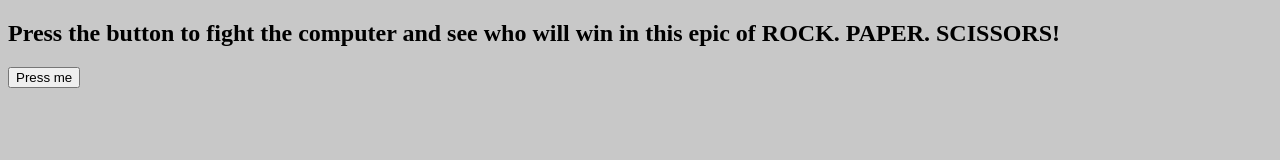
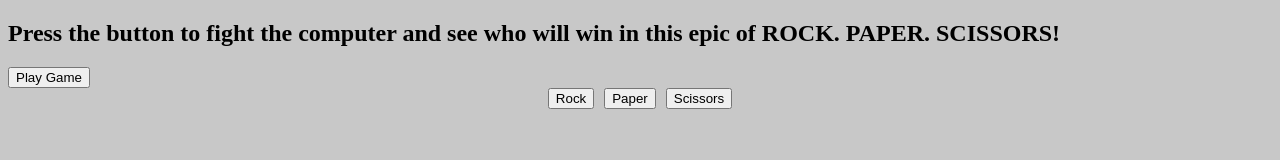
Before and after one commit to Konpy/JanKenPon, a plain HTML site: page index.html in a window 1280 px wide. Drawn offline with Linux system fonts and the light colour scheme.

Commit message:
finished the script logic. Will have to change the user input later

```diff
--- a/index.html
+++ b/index.html
@@ -9,7 +9,17 @@
     <link rel="stylesheet" href = "style.css">
 </head>
 <body>
-    <h2>Press the button to fight the computer and see who will win in this epic of ROCK. PAPER. SCISSORS!</h2>
-    <button onclick="game()">Press me</button>
+    <div>
+        <h2>Press the button to fight the computer and see who will win in this epic of ROCK. PAPER. SCISSORS!</h2>
+        <button onclick="game()">Play Game</button>
+    </div>
+
+    <div id = "Output"></div>
+    <!--Gotta change these so they look like big RPS photos and actually make them work for the script-->
+    <div class = weapons>
+        <button>Rock</button>
+        <button>Paper</button>
+        <button>Scissors</button>
+    </div>
 </body>
 </html>
--- a/script.js
+++ b/script.js
@@ -1,18 +1,71 @@
+/*pick between rock paper or scissors as a string*/
 function compChoice (){
     var choices = Array('rock','paper','scissors')
     const option = Math.floor(Math.random()*choices.length);
-    console.log(option)
     return choices[option];
 }
+/*For now this is fine. Itll need to be changed so it takes buttons as input instead*/
+function userChoice(){
+    let chosen = prompt("Select a target for battle");
+    let lowerUser = chosen.toLowerCase();
+    return lowerUser;
+}
+/*RPS game logic*/
 function game(){
-    let userChoice = prompt("Select a target for battle");
-    let lowerUser = userChoice.toLowerCase();
-    let comp = compChoice();
+    var userScore = 0;
+    var compScore = 0;
 
-    if (lowerUser == comp){
-        console.log("We have the same thing");
-    }
-    else{
-        console.log("Not same")
+    for(let i = 0; i < 10; i++)
+    {
+        let user = userChoice();
+        let comp = compChoice();
+        if (userScore === 5 || compScore === 5){break;}
+
+        if (user === 'rock'){
+            if (comp == 'scissors'){
+                document.getElementById("Output").innerHTML = "Won round";
+                console.log("Won round");
+                userScore += 1;
+            }
+            else if (comp == 'paper'){
+                console.log("Lost round");
+                document.getElementById("Output").innerHTML = "Lost round";
+                compScore += 1;
+            }
+            else{
+                console.log("It's a tie");
+            }
+        }
+        if (user === 'scissors'){
+            if (comp == 'paper'){
+                console.log("Won round");
+                document.getElementById("Output").innerHTML = "Won round";
+                userScore += 1;
+            }
+            else if (comp == 'rock'){
+                console.log("Lost round");
+                document.getElementById("Output").innerHTML = "Lost round";
+                compScore += 1;
+            }
+            else{
+                console.log("It's a tie");
+            }
+        }
+        if (user === 'paper'){
+            if (comp == 'rock'){
+                console.log("Won round");
+                document.getElementById("Output").innerHTML = "Won round";
+                userScore += 1;
+            }
+            else if (comp == 'scissors'){
+                console.log("Lost round");
+                document.getElementById("Output").innerHTML = "Lost round";
+                compScore += 1;
+            }
+            else{
+                console.log("It's a tie");
+            }
+        }
+        console.log(userScore);
     }
 }
--- a/style.css
+++ b/style.css
@@ -1,3 +1,8 @@
 body{
     background-color: rgb(200,200,200);
 }
+.weapons{
+    display: flex;
+    justify-content: center;
+    gap: 10px;
+}
```
